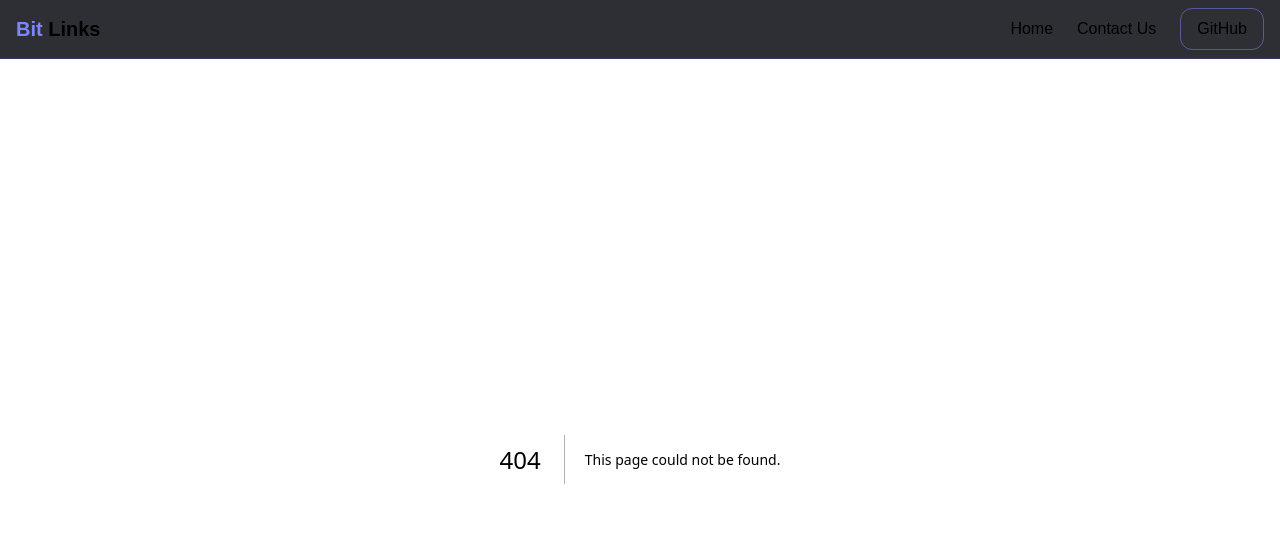
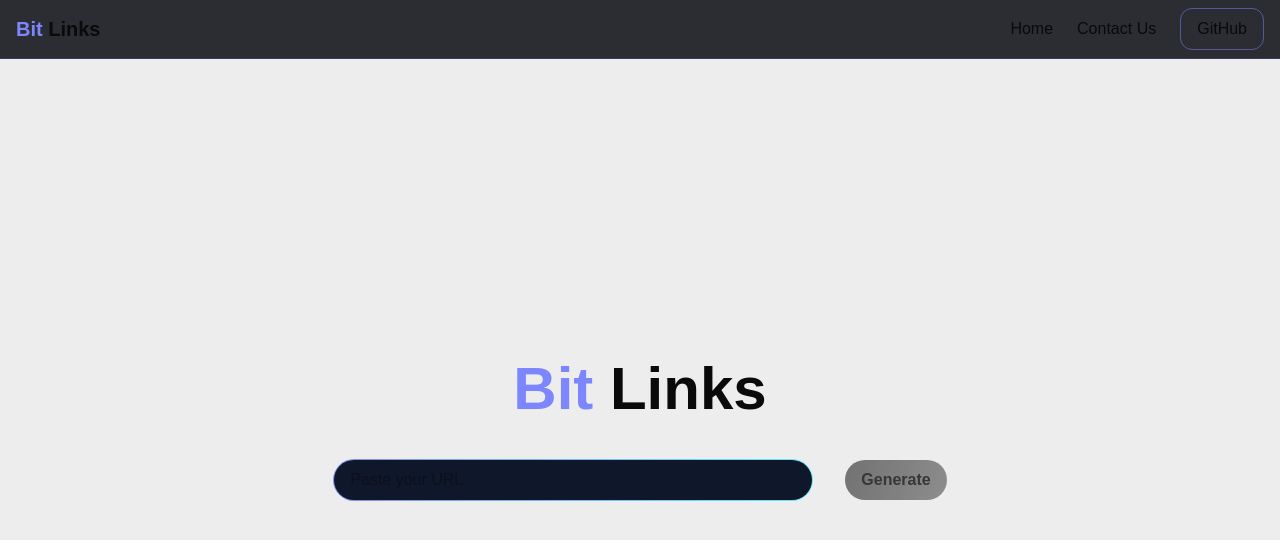
Before and after one commit to GovindaGodse/bit-links, a Next.js app: page /generate in a window 1280 px wide. Before the commit this address had no page. Shown: the top 540 px of the page. Built offline with nearby package versions, Linux system fonts and the light colour scheme.

Commit message:
Added generate sort url page

```diff
--- /dev/null
+++ b/app/generate/page.js
@@ -0,0 +1,65 @@
+"use client";
+
+import React, { useState } from "react";
+
+function Generate() {
+  const [url, setUrl] = useState("");
+  const [generatedShortURL, setGeneratedShortURL] = useState("");
+
+  const handleOnChange = (e) => {
+    setUrl(e.target.value);
+  };
+
+  const generate = () => {
+    const headers = new Headers();
+    headers.append("Content-Type", "application/json");
+
+    const requestBody = JSON.stringify({
+      url,
+    });
+
+    const requestOptions = {
+      method: "POST",
+      headers: headers,
+      body: requestBody,
+      redirect: "follow",
+    };
+
+    fetch("/api/generate", requestOptions)
+      .then((response) => response.json())
+      .then((result) => {
+        console.log(result);
+        setGeneratedShortURL(result.shortUrl)
+        setUrl("");
+      })
+      .catch((error) => console.error(error));
+  };
+
+  return (
+    <div className="flex-centered grow flex-col gap-10">
+      <h1 className="text-6xl font-bold">
+        <span className="text-indigo-400">Bit</span> Links
+      </h1>
+      <section className="flex-centered gap-8">
+        <input
+          value={url}
+          type="text"
+          name="urlInput"
+          id="urlInput"
+          className="rounded-full border w-120 focus:outline-none focus:ring-0  border-transparent [background:linear-gradient(#0f172a,#0f172a)_padding-box,linear-gradient(to_right,#818cf8,#67e8f9)_border-box] px-4 py-2"
+          placeholder="Paste your URL"
+          onChange={handleOnChange}
+        />
+        <button
+          className="app-button enabled:hover:cursor-pointer disabled:cursor-not-allowed px-4 py-2 rounded-full font-semibold"
+          onClick={generate}
+          disabled={url.trim().length === 0}
+        >
+          Generate
+        </button>
+      </section>
+    </div>
+  );
+}
+
+export default Generate;
--- a/app/globals.css
+++ b/app/globals.css
@@ -48,6 +48,19 @@ body {
   transform: translateY(-1px);
 }
 
+.app-button:disabled {
+  cursor: not-allowed;
+  filter: grayscale(1);
+  opacity: 0.8;
+  box-shadow: none;
+  transform: none;
+}
+
+.app-button:disabled:hover {
+  filter: grayscale(1);
+  transform: none;
+}
+
 @utility flex-centered {
   @apply flex justify-center items-center;
 }
```
